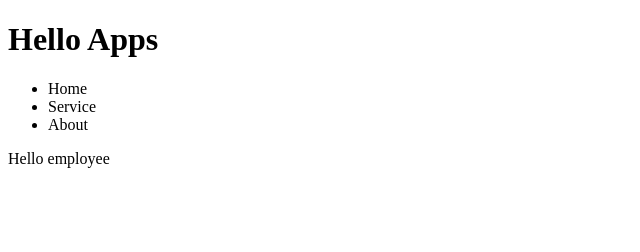
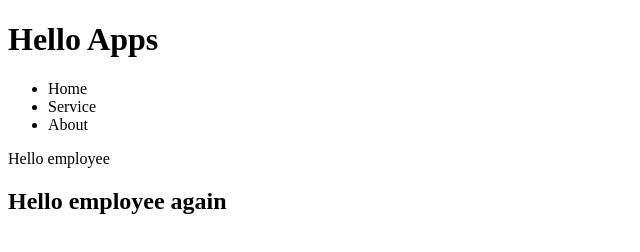
Before and after one commit to Seyha-Eng/demo-application, a plain HTML site: page index.html in a window 1280 px wide. Shown: the whole page, without its empty margins (0-640 px from the left). Drawn offline with Linux system fonts and the light colour scheme.

Commit message:
#6 add h2 employee

```diff
--- a/index.html
+++ b/index.html
@@ -13,5 +13,6 @@
         <li>About</li>
     </ul>
     <p>Hello employee</p>
+    <h2>Hello employee again</h2>
 </body>
 </html>
```
